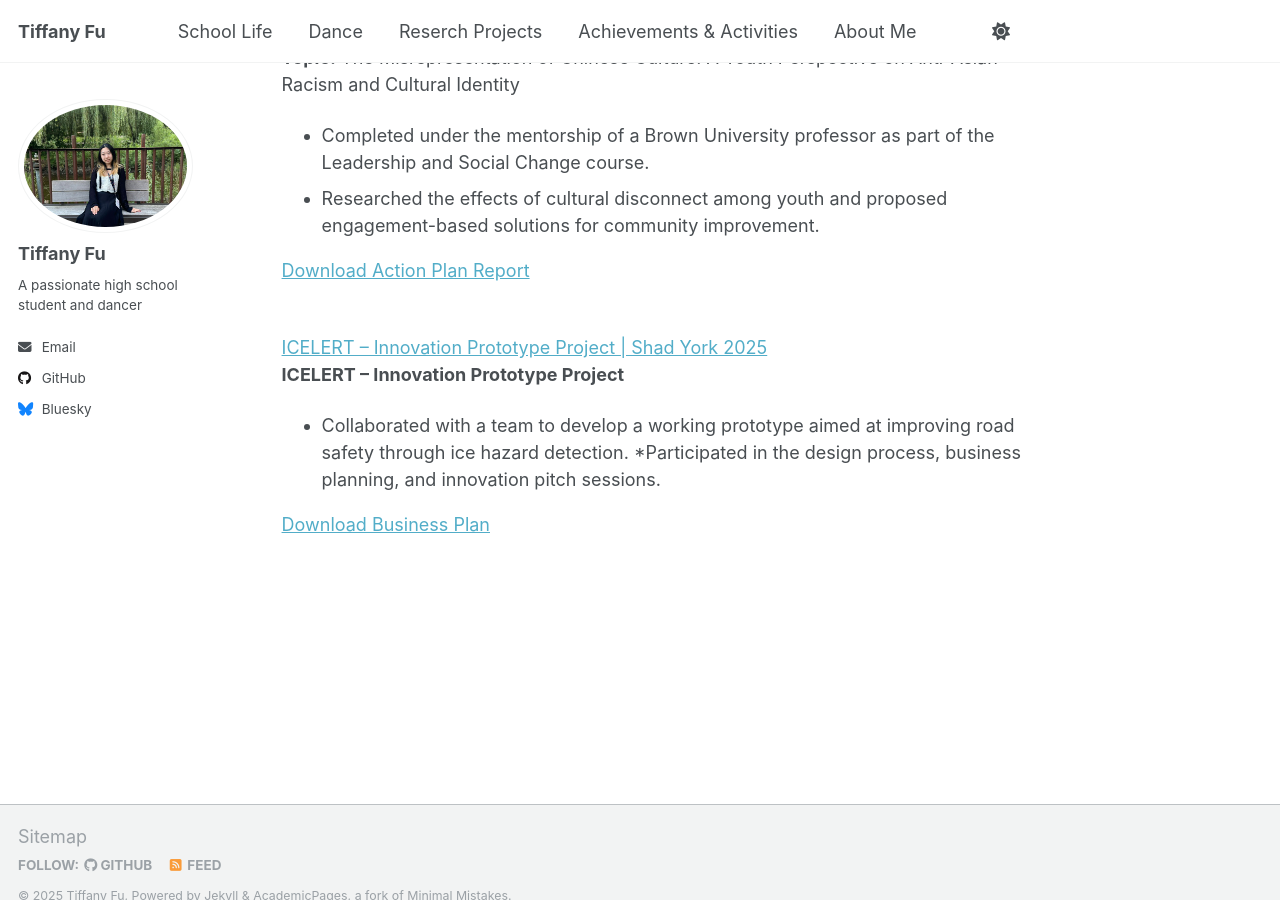
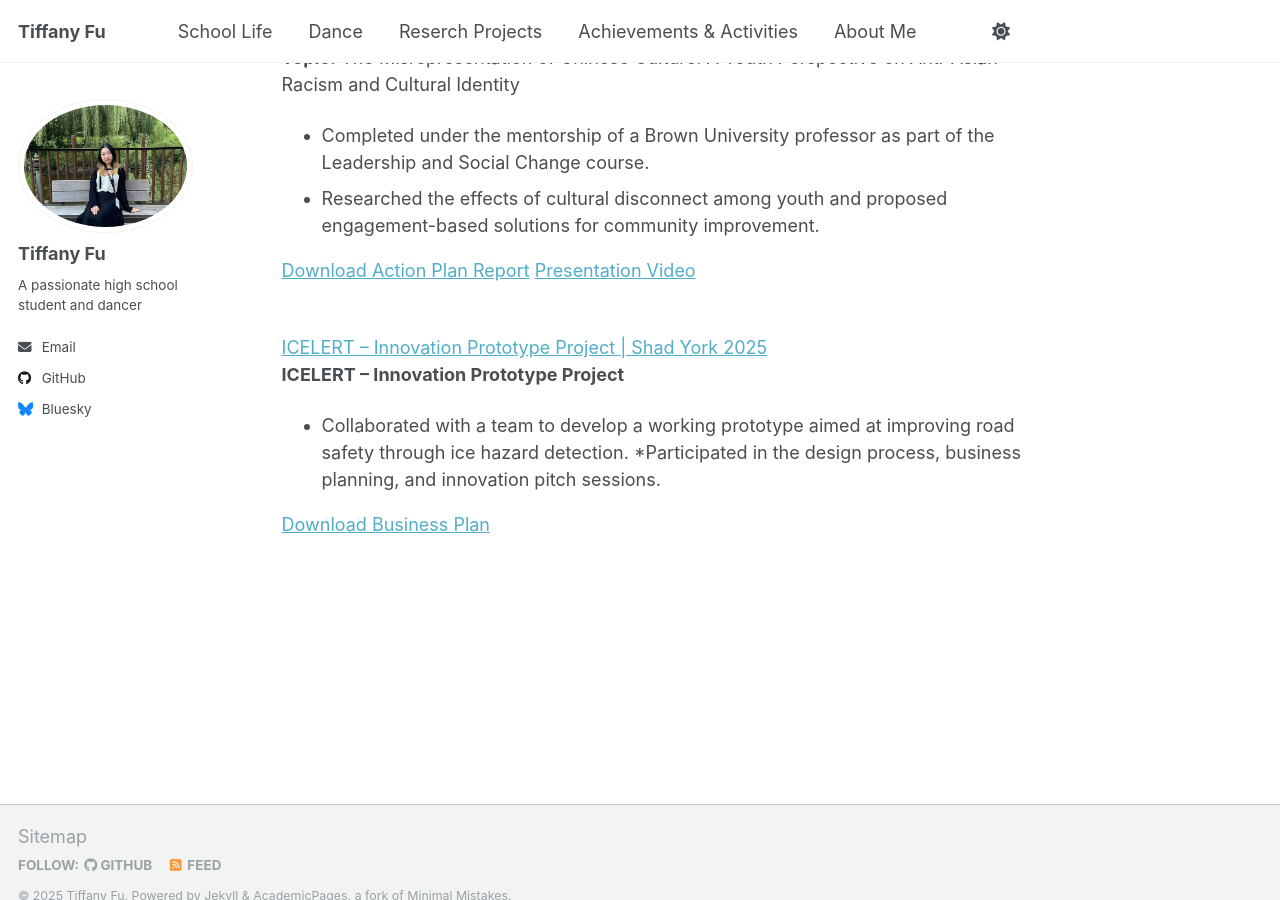
Before and after one commit to TiffanyJTFu/TiffanyFu, a Jekyll site: the page built from _pages/about.md, in a window 1280 px wide and 900 px high, scrolled down 2483 px. Built offline with Jekyll 4.4.1, drawn with Linux system fonts in a browser that asks for light colours; a script that is not in the unit is left out.

Commit message:
Update about.md

```diff
--- a/_pages/about.md
+++ b/_pages/about.md
@@ -45,6 +45,7 @@ Her academic interests span **political science**, **psychology**, **economics**
 * Researched the effects of cultural disconnect among youth and proposed engagement-based solutions for community improvement.
 
 <a href="https://tiffanyjtfu.github.io/TiffanyFu/files/Step 8B_ Action plan Final Report - Tiffany Fu.pdf" target="_blank" rel="noopener noreferrer">Download Action Plan Report</a>
+<a href="https://tiffanyjtfu.github.io/TiffanyFu/files/Action plan Presentation.mp4" target="_blank" rel="noopener noreferrer">Presentation Video</a>
 
 <br><a href="https://tiffanyjtfu.github.io/TiffanyFu/teaching/SocialScienceResearchProject" target='_blank'>ICELERT – Innovation Prototype Project | Shad York 2025</a>
 <br>**ICELERT – Innovation Prototype Project**
```
